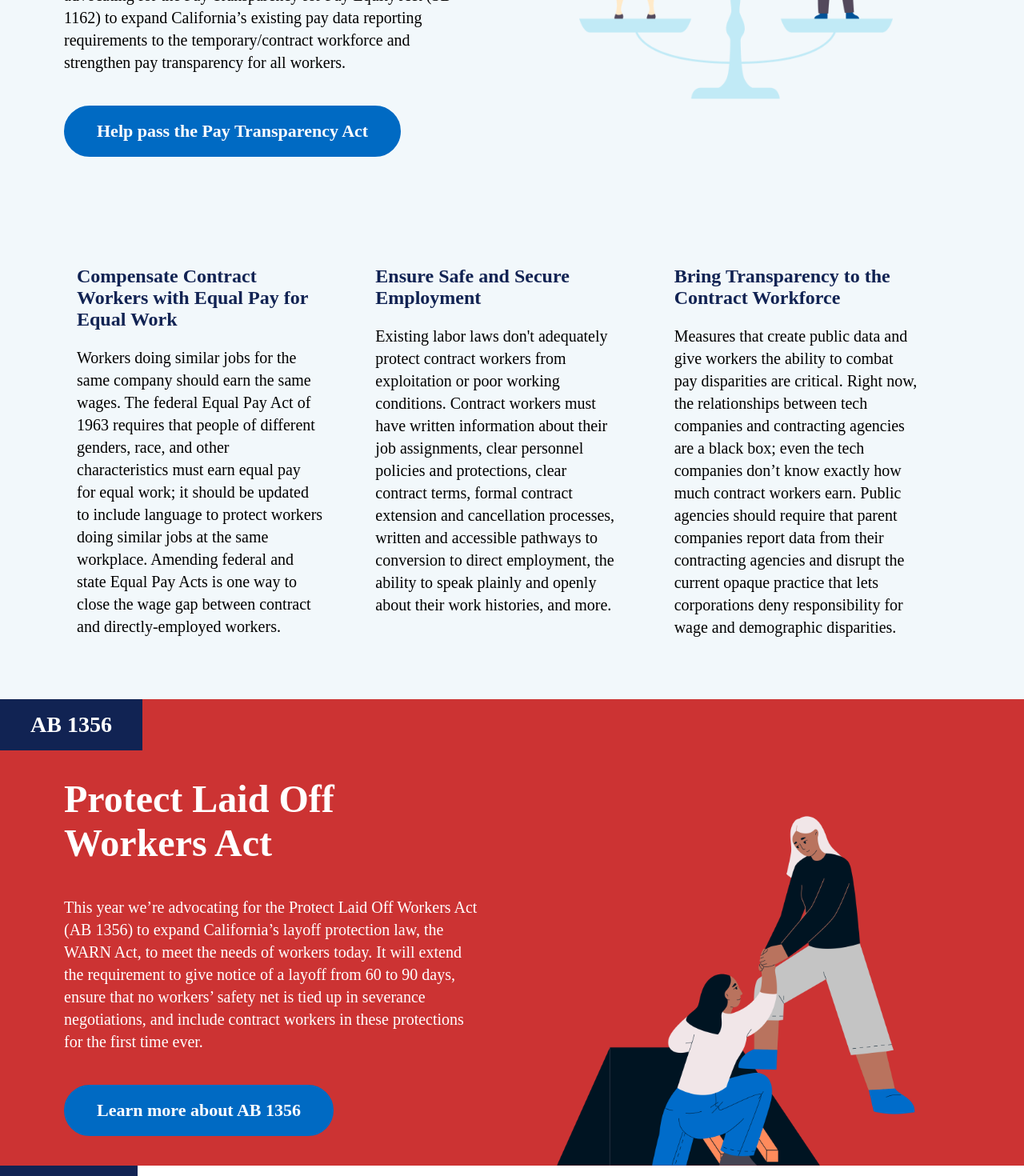
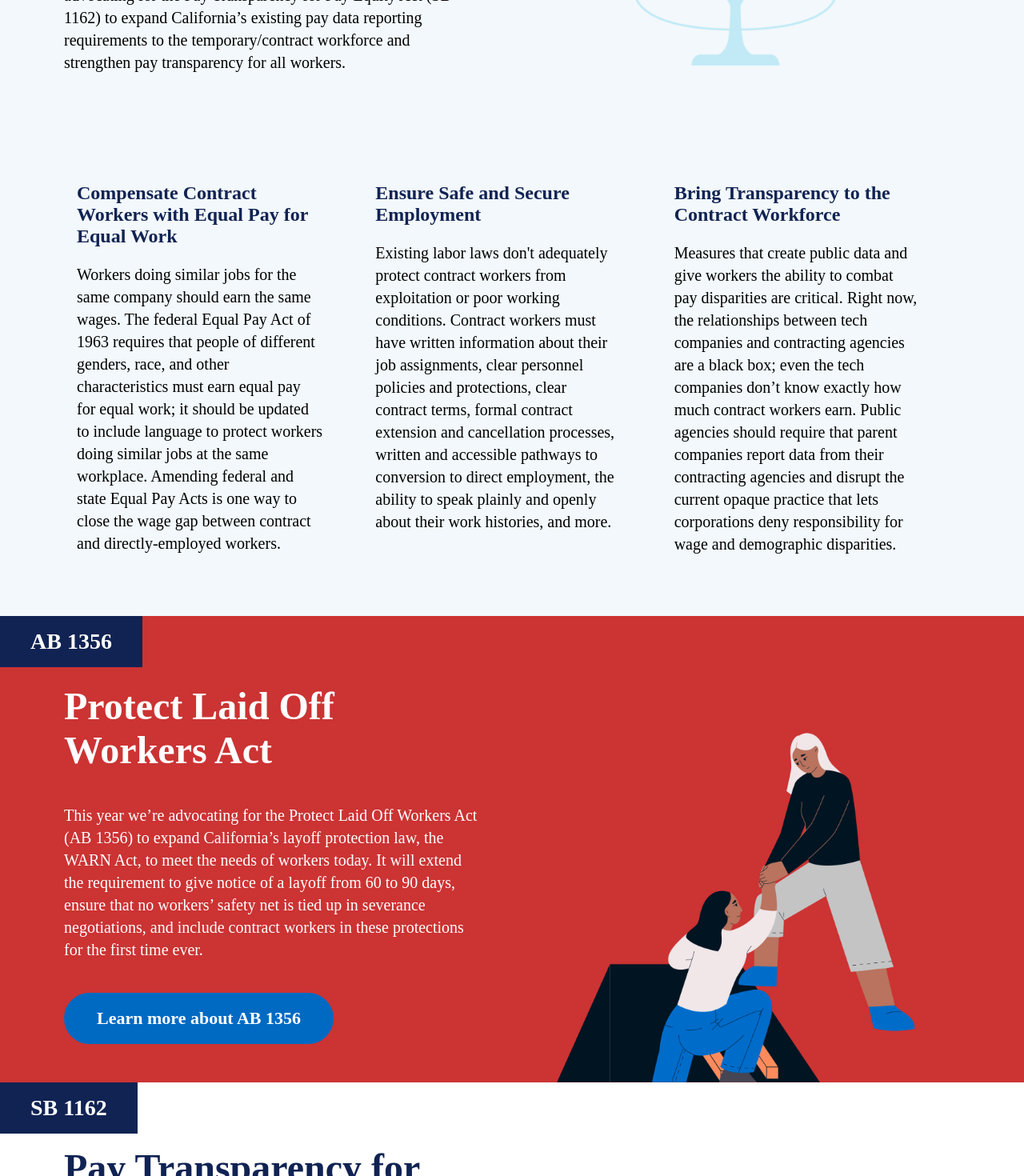
Before and after one commit to techequitycollaborative/cwdp, a React (Create React App) app: page / in a window 1280 px wide. Shown: the part 6680-8150 px from the top of the page at 80% size. Built offline with nearby package versions, Linux system fonts and the light colour scheme; a web font is replaced by a local one.

Commit message:
a couple more edits for legislation updates

```diff
--- a/src/assets/copy/ab1356Copy.json
+++ b/src/assets/copy/ab1356Copy.json
@@ -6,6 +6,6 @@
   ],
   "button": {
     "label": "Learn more about AB 1356",
-    "url": "https://techequitycollaborative.org/"
+    "url": "https://techequitycollaborative.org/protect-laid-off-workers/"
   }
 }
--- a/src/sections/AB1356.jsx
+++ b/src/sections/AB1356.jsx
@@ -17,6 +17,9 @@ const styles = {
   disparitiesText: {
     textAlign: 'center',
     margin: 12
+  },
+  padBottom: {
+    paddingBottom: '1.4em',
   }
 };
 
@@ -25,7 +28,7 @@ const AB1156 = () => (
     <div css={styles.shortContainer}>
       <VerticalSplit
         left={(
-          <>
+          <div css={styles.padBottom}>
             <Blurb
               headline={ab1356Copy.headline}
               description={ab1356Copy.description}
@@ -36,7 +39,7 @@ const AB1156 = () => (
                 color: themeStyles.colors.brandBlue
               }}
             />
-          </>
+          </div>
         )}
         right={(<Image bottomAlign source={liftImg} altText="Learn about AB 1356" />)}
       />
--- a/src/sections/PolicySolutions.jsx
+++ b/src/sections/PolicySolutions.jsx
@@ -33,11 +33,6 @@ const PolicySolutions = () => {
           <Blurb
             headline={policySolutionsCopy.headline}
             description={policySolutionsCopy.description}
-            button={{
-              text: policySolutionsCopy.button.label,
-              url: policySolutionsCopy.button.url,
-              color: themeStyles.colors.brandBlue
-            }}
           />
         )}
         right={(<Image narrow source={scalesImg} altText="Scales" />)}
```
